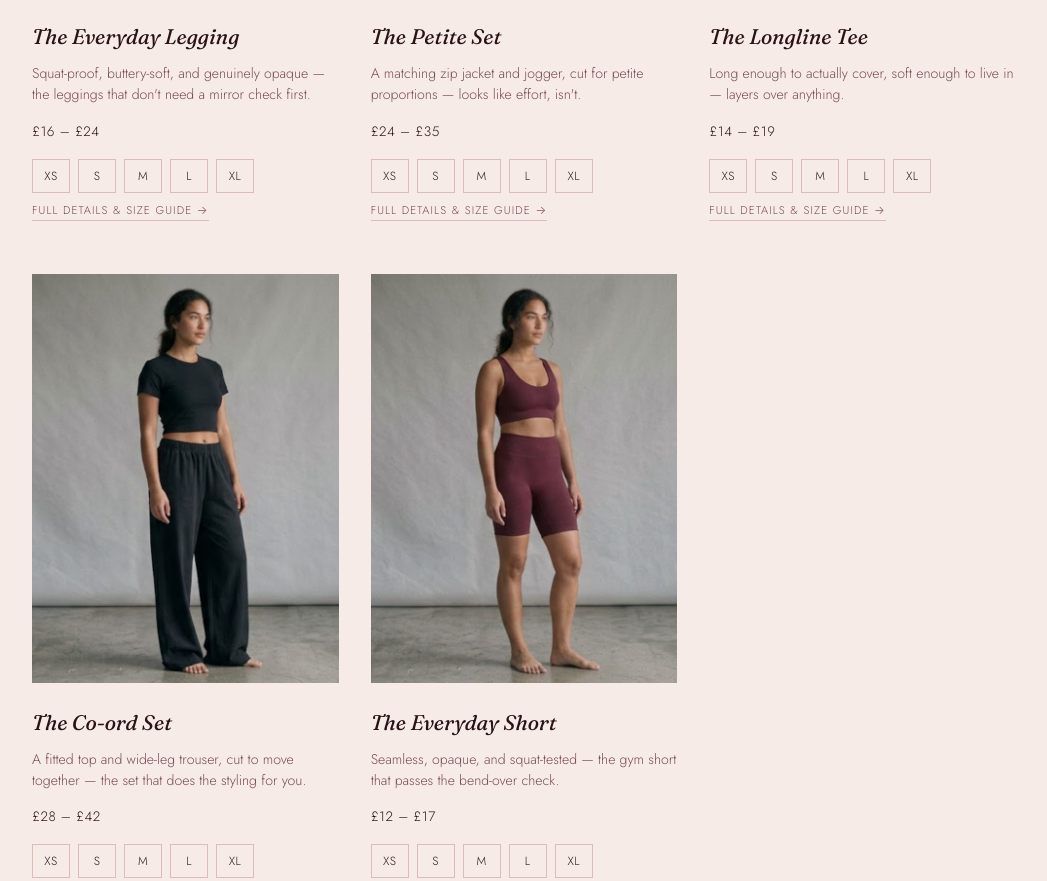
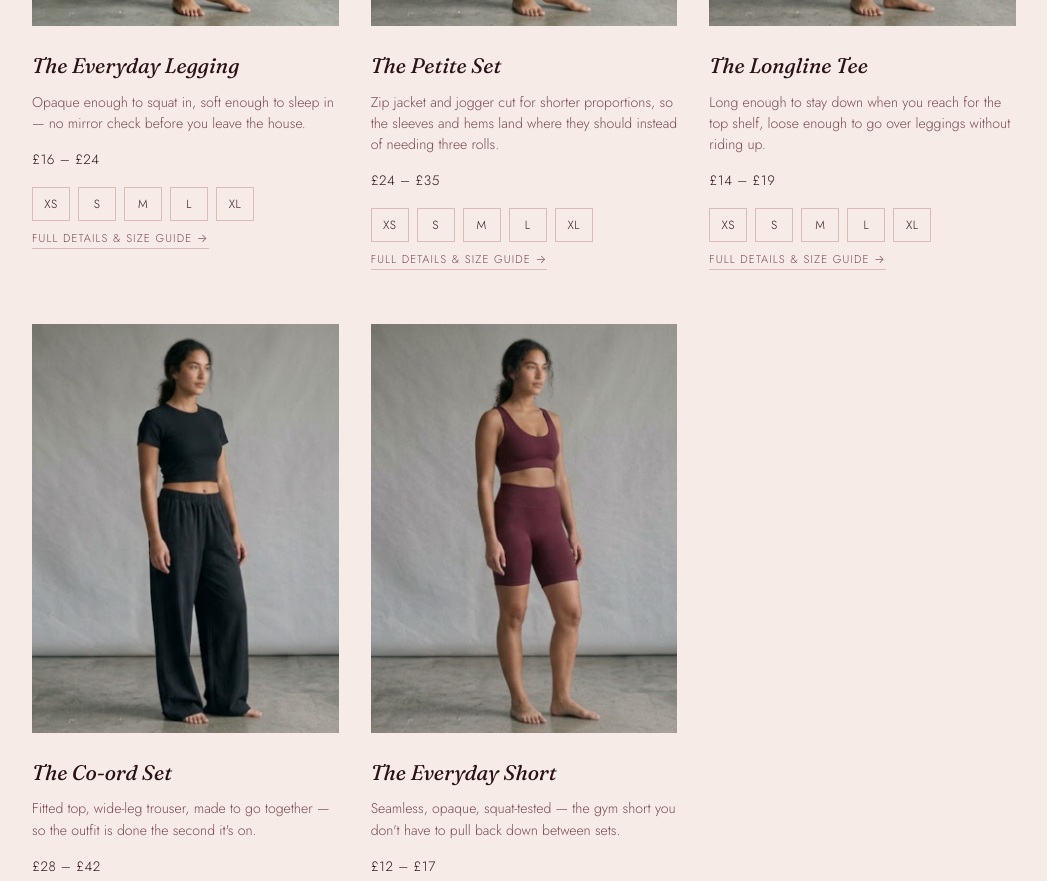
Before and after one commit to AlmontaserAhmed/coverline-store, a plain HTML site: page index.html in a window 1280 px wide. Shown: the part 1536-2417 px from the top of the page, without its empty margins (116-1163 px from the left). Drawn offline with Linux system fonts and the light colour scheme.

Commit message:
Stella pass 2: fix AI-sounding product copy, tighten hero/newsletter wording
assets/products.js kept reverting to generic ad copy each time an unrelated commit
(image cache-busting) was based on an older local copy of the file — buttery-soft,
does-the-styling-for-you repeated in both desc and longDesc, a mismatched tee tagline
left over from the pre-Stella hero line. Rewrote all 5 products back to Stella's voice
on top of the latest asset-versioning changes: concrete specifics over adjectives, no
repeated phrasing between desc and longDesc, varied sentence rhythm instead of an
identical scenario-plus-kicker beat on every product, restored two-detail proof lines.

index.html hero sub and newsletter line: replaced tricolon negation lists (No X. No Y.
No Z.) with plainer sentences - that pattern reads as AI-generated.

```diff
--- a/assets/products.js
+++ b/assets/products.js
@@ -8,14 +8,14 @@ window.COVERLINE_PRODUCTS = [
   {
     id: "legging",
     name: "The Everyday Legging",
-    tagline: "The leggings that actually feel this good.",
-    desc: "Squat-proof, buttery-soft, and genuinely opaque — the leggings that don't need a mirror check first.",
-    longDesc: "Built for the days you live in leggings — the school run, the gym, the sofa. A high, comfortable waistband that stays put, and fabric with enough structure that you're not doing a mirror check before you leave the house.",
+    tagline: "Leggings you can bend over in.",
+    desc: "Opaque enough to squat in, soft enough to sleep in — no mirror check before you leave the house.",
+    longDesc: "For the days you basically live in leggings — school run, gym, the floor at pickup, the sofa afterwards. High waistband that actually stays put when you sit, fabric thick enough that bending down in daylight isn't a whole calculation. If you've already bought the £12 pair twice, this is meant to be the one you don't have to replace.",
     fit: "True to size. If you're between two sizes, size up for a more relaxed, less compressive fit through the waist.",
     priceLabel: "£16 – £24",
     price: 20,
     sizes: ["XS","S","M","L","XL"],
-    proof: "Squat-proof. Non-sheer.",
+    proof: "Squat-tested. Not sheer. High waist that stays put.",
     colors: [
       { key: "black", label: "Black", hex: "#1a1a1a", image: "/assets/product-images/legging-black.jpg?v=2" },
       { key: "nude", label: "Nude", hex: "#c9a888", image: "/assets/product-images/legging-nude.jpg?v=2" }
@@ -26,14 +26,14 @@ window.COVERLINE_PRODUCTS = [
   {
     id: "loungeset",
     name: "The Petite Set",
-    tagline: "Looks like effort, isn't.",
-    desc: "A matching zip jacket and jogger, cut for petite proportions — looks like effort, isn't.",
-    longDesc: "A jacket-and-jogger set that does the outfit-planning for you. Cut with shorter proportions in mind — sleeves and inseam that don't need rolling up — so it reads pulled-together on a no-effort day.",
+    tagline: "The set you stop rolling up.",
+    desc: "Zip jacket and jogger cut for shorter proportions, so the sleeves and hems land where they should instead of needing three rolls.",
+    longDesc: "A jacket-and-jogger set that gets you dressed in one go. Cut for shorter proportions, so the sleeves stop at your wrist and the jogger stops at your ankle without a single roll-up. It just happens to look like you put thought into it, even on the days you very much didn't.",
     fit: "Runs true to size through the body; petite-friendly length. If you're above average height for your size, the jogger will sit slightly shorter than a standard-length pair.",
     priceLabel: "£24 – £35",
     price: 30,
     sizes: ["XS","S","M","L","XL"],
-    proof: "Petite-proportioned. Matching set.",
+    proof: "Cut shorter in the sleeve and leg. Nothing to roll up.",
     colors: [
       { key: "cream", label: "Cream", hex: "#efe7da", image: "/assets/product-images/loungeset-cream.jpg?v=2" },
       { key: "navy", label: "Navy", hex: "#22283a", image: "/assets/product-images/loungeset-navy.jpg?v=2" }
@@ -44,14 +44,14 @@ window.COVERLINE_PRODUCTS = [
   {
     id: "tee",
     name: "The Longline Tee",
-    tagline: "Made for ease. Worn with confidence.",
-    desc: "Long enough to actually cover, soft enough to live in — layers over anything.",
-    longDesc: "The one tee that solves the too-short-when-you-reach-up problem. Long enough to stay tucked in, loose enough to layer over leggings or under a jacket without pulling or riding up.",
+    tagline: "Stays down when you reach up.",
+    desc: "Long enough to stay down when you reach for the top shelf, loose enough to go over leggings without riding up.",
+    longDesc: "The tee that ends the reach-up-and-tug-it-down routine. Cut longer through the body so it stays down when you lift your arms, and loose enough to layer over leggings or under a jacket without bunching at the waist. Most \"longline\" tees on the high street are cut for someone half a foot taller than you — this one's actually made to the length it says.",
     fit: "Oversized by design — order your usual size for the intended relaxed fit, or size down for something closer to fitted.",
     priceLabel: "£14 – £19",
     price: 17,
     sizes: ["XS","S","M","L","XL"],
-    proof: "Actually long enough.",
+    proof: "Actually long enough. Loose, not clingy.",
     colors: [
       { key: "apricot", label: "Apricot", hex: "#dcb08c", image: "/assets/product-images/tee-apricot.jpg?v=2" },
       { key: "black", label: "Black", hex: "#1a1a1a", image: "/assets/product-images/tee-black.jpg?v=2" }
@@ -62,14 +62,14 @@ window.COVERLINE_PRODUCTS = [
   {
     id: "coord",
     name: "The Co-ord Set",
-    tagline: "The set that does the styling for you.",
-    desc: "A fitted top and wide-leg trouser, cut to move together — the set that does the styling for you.",
-    longDesc: "A fitted top paired with a wide-leg trouser cut to move with you, not against you — the kind of two-piece that reads as a whole outfit the second it's on, no styling required.",
+    tagline: "One outfit. Zero decisions.",
+    desc: "Fitted top, wide-leg trouser, made to go together — so the outfit is done the second it's on.",
+    longDesc: "A fitted top and a wide-leg trouser made for each other, so there's nothing to match and nothing to think about. The wide leg gives you room to sit, walk and get in a car without anything pulling. Works for brunch, works for the office — and honestly, we'd wear the top on its own with jeans too.",
     fit: "Top runs fitted, true to size. Trouser is designed with a wide leg and relaxed waist — if you prefer more room through the hip, size up.",
     priceLabel: "£28 – £42",
     price: 35,
     sizes: ["XS","S","M","L","XL"],
-    proof: "Two pieces, one outfit.",
+    proof: "Two pieces, one outfit. Wide leg, easy waist.",
     colors: [
       { key: "black", label: "Black", hex: "#1a1a1a", image: "/assets/product-images/coord-black.jpg?v=2" },
       { key: "beige", label: "Beige", hex: "#d8cdbb", image: "/assets/product-images/coord-beige.jpg?v=2" }
@@ -80,14 +80,14 @@ window.COVERLINE_PRODUCTS = [
   {
     id: "short",
     name: "The Everyday Short",
-    tagline: "Finally, shorts that don't ride up mid-workout.",
-    desc: "Seamless, opaque, and squat-tested — the gym short that passes the bend-over check.",
-    longDesc: "Seamless construction so there's no chafing and no visible lines, with enough length and coverage that bending, squatting, or sitting on the floor at pickup doesn't require a second thought.",
+    tagline: "Shorts that stay where you put them.",
+    desc: "Seamless, opaque, squat-tested — the gym short you don't have to pull back down between sets.",
+    longDesc: "Seamless, so there's no chafing and no lines showing through leggings underneath. Cut with a bit more length than the usual gym short, so squatting, lunging or sitting on the floor doesn't need a second hand to sort them out afterwards. At £14 they're an easy add if you're already checking out.",
     fit: "True to size, with a bit of stretch. Runs slightly higher-waisted than typical gym shorts.",
     priceLabel: "£12 – £17",
     price: 14,
     sizes: ["XS","S","M","L","XL"],
-    proof: "Passes the squat test.",
+    proof: "Passes the squat test. Longer than the usual gym short.",
     colors: [
       { key: "maroon", label: "Maroon", hex: "#5b2430", image: "/assets/product-images/short-maroon.jpg?v=2" },
       { key: "pink", label: "Pink", hex: "#c79a9d", image: "/assets/product-images/short-pink.jpg?v=5" }
--- a/index.html
+++ b/index.html
@@ -31,7 +31,7 @@
     <div class="wrap fade-in" style="position:relative; z-index:1;">
       <span class="label" style="display:block; margin-bottom:22px;">Everyday Basics, Cut Properly</span>
       <h1 style="font-size:clamp(2.6rem,6.4vw,4.6rem); line-height:1.08; max-width:15ch; margin:0 auto;">Made for ease.<br>Worn without <em>thinking</em>.</h1>
-      <p style="max-width:38ch; margin:26px auto 0; color:var(--ink-soft); font-size:1.05rem;">No mirror check before you bend. No tugging the hem back down. No sleeves to roll up. Basics cut a little longer and a little more forgiving, so you get dressed once and forget about it.</p>
+      <p style="max-width:38ch; margin:26px auto 0; color:var(--ink-soft); font-size:1.05rem;">Tops that don't need tugging back down. Leggings you don't have to check in a mirror before you bend over. That's mostly it — basics cut a bit longer and a bit more forgiving, so you get dressed once and don't think about it again.</p>
       <div style="margin-top:38px; display:inline-flex; flex-direction:column; align-items:center; gap:14px;">
         <a class="btn" href="#shop">Shop The Edit</a>
         <a class="link-quiet" href="#story">Our Story</a>
@@ -63,7 +63,7 @@
     <div class="wrap-narrow fade-in">
       <span class="label">Not Today?</span>
       <h2 style="margin-top:14px;">Hear about the next drop first.</h2>
-      <p>One email when something new lands. No countdowns, no "last chance", nothing daily.</p>
+      <p>One email when something new lands — no countdowns, no "last chance" pressure. Unsubscribe whenever, no hard feelings.</p>
       <form class="newsletter" id="newsletterForm">
         <input type="email" name="email" id="newsletterEmail" placeholder="your email" required aria-label="Email address">
         <button class="submit" type="submit">Join &rarr;</button>
```
Also changed, not shown: 1 other file.
